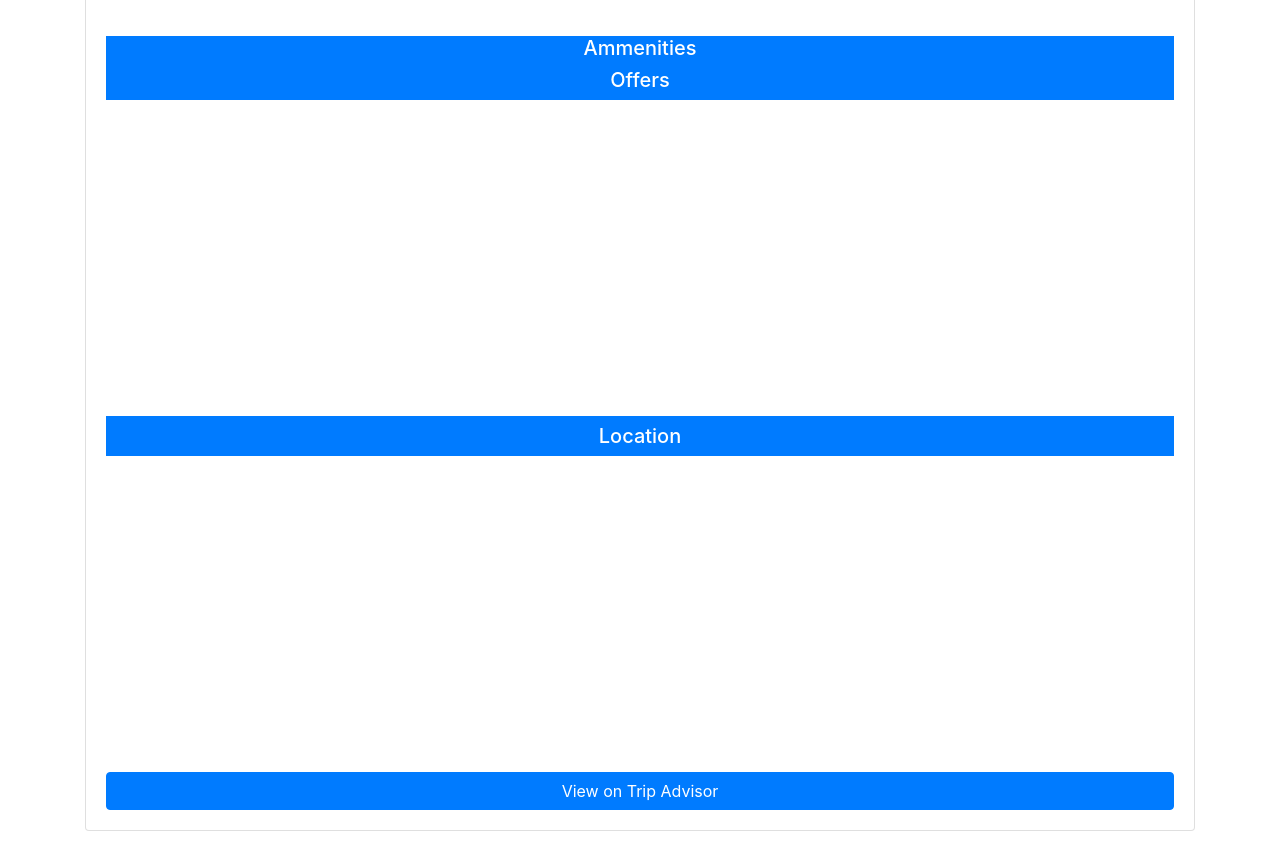
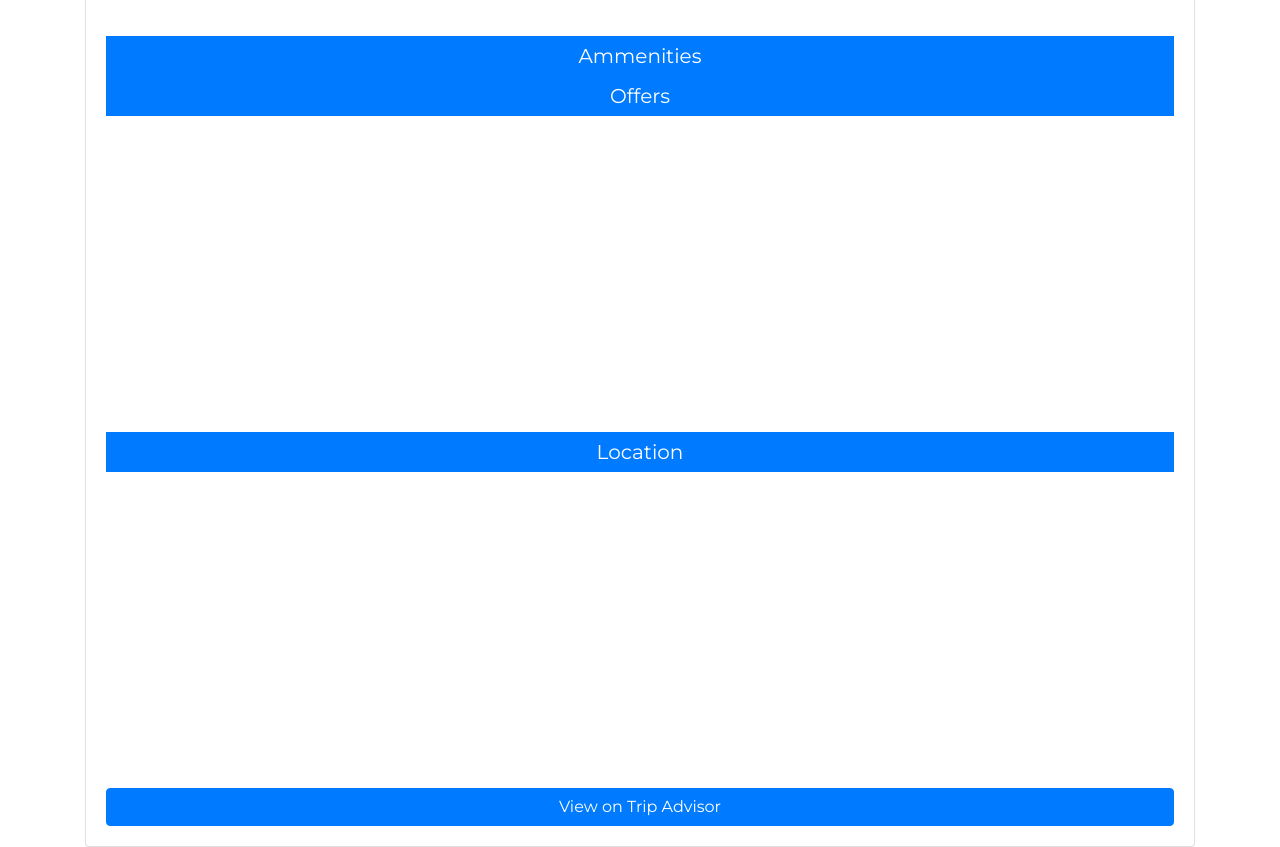
Before and after one commit to ssmith1998/Holiday-Generator, a PHP site: page /hotelinfo.html in a window 1280 px wide. Shown: the part 185-1032 px from the top of the page. Run offline with PHP 8.4, Linux system fonts and the light colour scheme; some libraries are stand-ins or nearby versions.

Commit message:
fonts updated

```diff
--- a/css/main.css
+++ b/css/main.css
@@ -57,3 +57,19 @@
 	width: 44px;
 	z-index: 100;
 }
+
+h1 {
+	font-family: "Montserrat", sans-serif;
+	font-weight: 500;
+}
+
+h6,
+a {
+	font-family: "Montserrat", sans-serif;
+	font-weight: 300;
+}
+
+h5 {
+	font-family: "Montserrat", sans-serif;
+	font-weight: 400;
+}
--- a/hotelinfo.html
+++ b/hotelinfo.html
@@ -13,6 +13,7 @@
     <!-- fontawesome -->
     <script src="https://kit.fontawesome.com/f2e27c939b.js" crossorigin="anonymous"></script>
     <!-- fontawesome end -->
+    <link href="https://fonts.googleapis.com/css2?family=Montserrat:wght@300;400;500&display=swap" rel="stylesheet">
     <link rel="stylesheet" type="text/css" href="css/main.css">
     <meta name="viewport" content="initial-scale=1,maximum-scale=1,user-scalable=no" />
     <!-- mapbox -->
@@ -31,7 +32,7 @@
                   <h5 class="card-title hotelTitle"></h5>
                   <h6 class="card-title hotelContact"></h6>
                   <p class="card-text hotelDesc"></p>
-                  <h5 class="text-center bg-primary text-white m-0">Ammenities</h5>
+                  <h5 class="text-center bg-primary text-white m-0 py-2">Ammenities</h5>
                     <div class="row hotelAmmenities" id="hotelAmmenities">
 
                      </div>
--- a/index.html
+++ b/index.html
@@ -2,9 +2,9 @@
 
 <head>
     <title>Holiday Generator</title>
-    <link rel="stylesheet" type="text/css" href="css/main.css">
     <link rel="stylesheet" href="https://maxcdn.bootstrapcdn.com/bootstrap/4.0.0/css/bootstrap.min.css"
-        integrity="sha384-Gn5384xqQ1aoWXA+058RXPxPg6fy4IWvTNh0E263XmFcJlSAwiGgFAW/dAiS6JXm" crossorigin="anonymous">
+    integrity="sha384-Gn5384xqQ1aoWXA+058RXPxPg6fy4IWvTNh0E263XmFcJlSAwiGgFAW/dAiS6JXm" crossorigin="anonymous">
+    <link href="https://fonts.googleapis.com/css2?family=Montserrat:wght@300;400&display=swap" rel="stylesheet">    <link rel="stylesheet" type="text/css" href="css/main.css">
     <meta name="viewport" content="initial-scale=1,maximum-scale=1,user-scalable=no" />
     <link href="https://api.mapbox.com/mapbox-gl-js/v1.10.1/mapbox-gl.css" rel="stylesheet" />
 
--- a/js/hotel.js
+++ b/js/hotel.js
@@ -119,7 +119,7 @@ $(document).ready(function() {
 				container: "hotelSingleLocation", // container id
 				style: "mapbox://styles/mapbox/streets-v11", // stylesheet location
 				center: [hotelLong, hotelLat], // starting position [lng, lat]
-				zoom: 3 // starting zoom
+				zoom: 9 // starting zoom
 			});
 			var marker = new mapboxgl.Marker()
 				.setLngLat([hotelLong, hotelLat])
```
